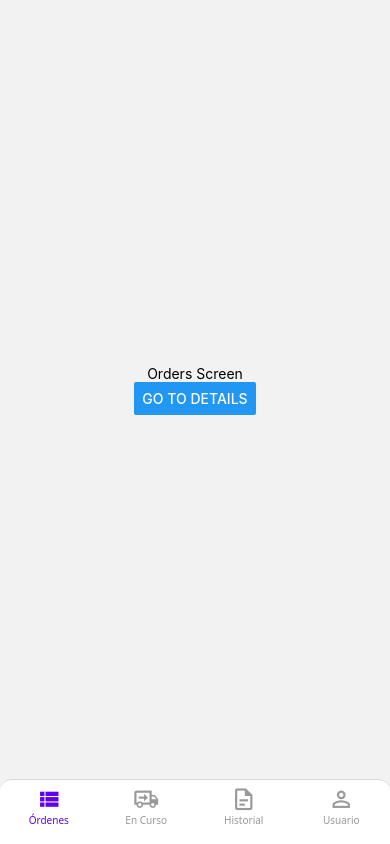
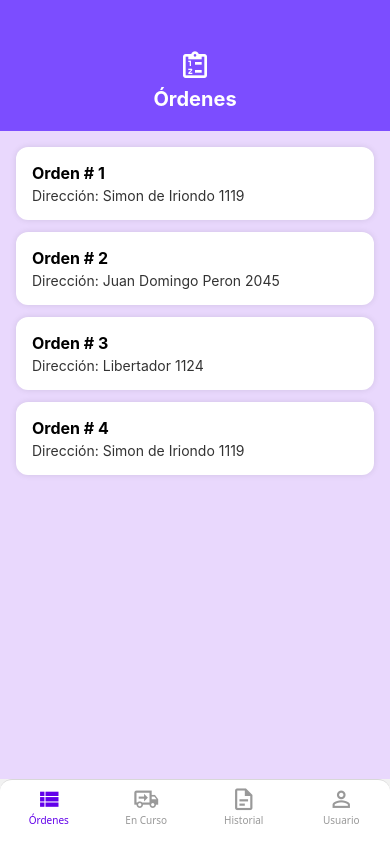
Before and after one commit to Lucas-Alvarez-Persico/DeRemate_Front_ReactNative, a React Native app: screen /Home in a window 390 px wide. Built offline with nearby package versions, Linux system fonts and the light colour scheme.

Commit message:
Co-authored-by: Lucas-Alvarez-Persico <Lucas-Alvarez-Persico@users.noreply.github.com>

```diff
--- /dev/null
+++ b/src/components/Header.jsx
@@ -0,0 +1,27 @@
+// components/Header.js
+import React from 'react';
+import { View, Text, StyleSheet } from 'react-native';
+import { MaterialCommunityIcons } from '@expo/vector-icons';
+
+export default function Header({ backgroundColor, iconName, title }) {
+  return (
+    <View style={[styles.header, { backgroundColor }]}>
+      <MaterialCommunityIcons name={iconName} size={32} color="white" />
+      <Text style={styles.headerText}>{title}</Text>
+    </View>
+  );
+}
+
+const styles = StyleSheet.create({
+  header: {
+    paddingTop: 50,
+    paddingBottom: 20,
+    alignItems: 'center',
+  },
+  headerText: {
+    color: 'white',
+    fontSize: 20,
+    marginTop: 5,
+    fontWeight: 'bold',
+  },
+});
--- /dev/null
+++ b/src/components/InProgressCard.jsx
@@ -0,0 +1,68 @@
+// components/OrderStatusCard.js
+import React from 'react';
+import { View, Text, StyleSheet } from 'react-native';
+
+export default function InProgressCard({ orderId, client, address, status, startTime }) {
+  return (
+    <View style={styles.card}>
+      <View style={styles.idSection}>
+        <Text style={styles.label}>Pedido ID:</Text>
+        <Text style={styles.value}>#{orderId}</Text>
+      </View>
+
+      <View style={styles.detailSection}>
+        <Text style={styles.row}>
+          <Text style={styles.bold}>Cliente: </Text>{client}
+        </Text>
+        <Text style={styles.row}>
+          <Text style={styles.bold}>Dirección: </Text>{address}
+        </Text>
+        <Text style={styles.row}>
+          <Text style={styles.bold}>Estado: </Text>{status}
+        </Text>
+        <Text style={styles.row}>
+          <Text style={styles.bold}>Inicio: </Text>{startTime}
+        </Text>
+      </View>
+    </View>
+  );
+}
+
+const styles = StyleSheet.create({
+  card: {
+    backgroundColor: 'white',
+    margin: 16,
+    borderRadius: 12,
+    padding: 16,
+    elevation: 4,
+    shadowColor: '#000',
+    shadowOpacity: 0.1,
+    shadowRadius: 6,
+  },
+  idSection: {
+    borderWidth: 1,
+    borderColor: '#ccc',
+    borderRadius: 8,
+    padding: 8,
+    marginBottom: 12,
+  },
+  detailSection: {
+    gap: 6,
+  },
+  label: {
+    fontWeight: 'bold',
+    color: '#555',
+  },
+  value: {
+    marginTop: 4,
+    fontSize: 16,
+    color: '#333',
+  },
+  row: {
+    fontSize: 14,
+    color: '#333',
+  },
+  bold: {
+    fontWeight: 'bold',
+  },
+});
--- /dev/null
+++ b/src/components/OrderList.jsx
@@ -0,0 +1,41 @@
+// components/OrderList.js
+import React from 'react';
+import { View, Text, ScrollView, StyleSheet } from 'react-native';
+
+export default function OrderList({ orders }) {
+  return (
+    <ScrollView contentContainerStyle={styles.scrollContent}>
+      {orders.map((order) => (
+        <View key={order.id} style={styles.card}>
+          <Text style={styles.orderTitle}>Orden # {order.id}</Text>
+          <Text style={styles.orderAddress}>Dirección: {order.address}</Text>
+        </View>
+      ))}
+    </ScrollView>
+  );
+}
+
+const styles = StyleSheet.create({
+  scrollContent: {
+    padding: 16,
+  },
+  card: {
+    backgroundColor: 'white',
+    padding: 16,
+    borderRadius: 12,
+    marginBottom: 12,
+    shadowColor: '#000',
+    shadowOpacity: 0.1,
+    shadowRadius: 6,
+    elevation: 3,
+  },
+  orderTitle: {
+    fontWeight: 'bold',
+    fontSize: 16,
+    marginBottom: 4,
+  },
+  orderAddress: {
+    fontSize: 14,
+    color: '#333',
+  },
+});
--- a/src/screens/InProgressScreen.jsx
+++ b/src/screens/InProgressScreen.jsx
@@ -1,14 +1,32 @@
+// screens/OrderStatusScreen.js
 import React from 'react';
-import { View, Text, StyleSheet } from 'react-native';
+import { View, StyleSheet } from 'react-native';
+import Header from '../components/Header';
+import OrderStatusCard from '../components/InProgressCard';
 
 export default function InProgressScreen() {
   return (
     <View style={styles.container}>
-      <Text>InProgressScreen Screen</Text>
+      <Header
+        backgroundColor="#7C4DFF"
+        iconName="truck-delivery-outline"
+        title="En Curso"
+      />
+
+      <OrderStatusCard
+        orderId={8}
+        client="Agustín Barría"
+        address="Dean Funes 1555"
+        status="EN CAMINO"
+        startTime="20:17:28 22-04-2025"
+      />
     </View>
   );
 }
 
 const styles = StyleSheet.create({
-  container: { flex: 1, justifyContent: 'center', alignItems: 'center' },
+  container: {
+    flex: 1,
+    backgroundColor: '#e9d8fd',
+  },
 });
--- a/src/screens/OrdersScreen.jsx
+++ b/src/screens/OrdersScreen.jsx
@@ -1,15 +1,32 @@
+// screens/OrdersScreen.js
 import React from 'react';
-import { View, Text, Button, StyleSheet } from 'react-native';
+import { View, StyleSheet } from 'react-native';
+import Header from '../components/Header';
+import OrderList from '../components/OrderList';
 
-export default function OrdersScreen({ navigation }) {
+const orders = [
+  { id: 1, address: 'Simon de Iriondo 1119' },
+  { id: 2, address: 'Juan Domingo Peron 2045' },
+  { id: 3, address: 'Libertador 1124' },
+  { id: 4, address: 'Simon de Iriondo 1119' },
+];
+
+export default function OrdersScreen() {
   return (
     <View style={styles.container}>
-      <Text>Orders Screen</Text>
-      <Button title="Go to Details" onPress={() => navigation.navigate('Details')} />
+      <Header
+        backgroundColor="#7C4DFF"
+        iconName="clipboard-list-outline"
+        title="Órdenes"
+      />
+      <OrderList orders={orders} />
     </View>
   );
 }
 
 const styles = StyleSheet.create({
-  container: { flex: 1, justifyContent: 'center', alignItems: 'center' },
+  container: {
+    flex: 1,
+    backgroundColor: '#e9d8fd',
+  },
 });
```
